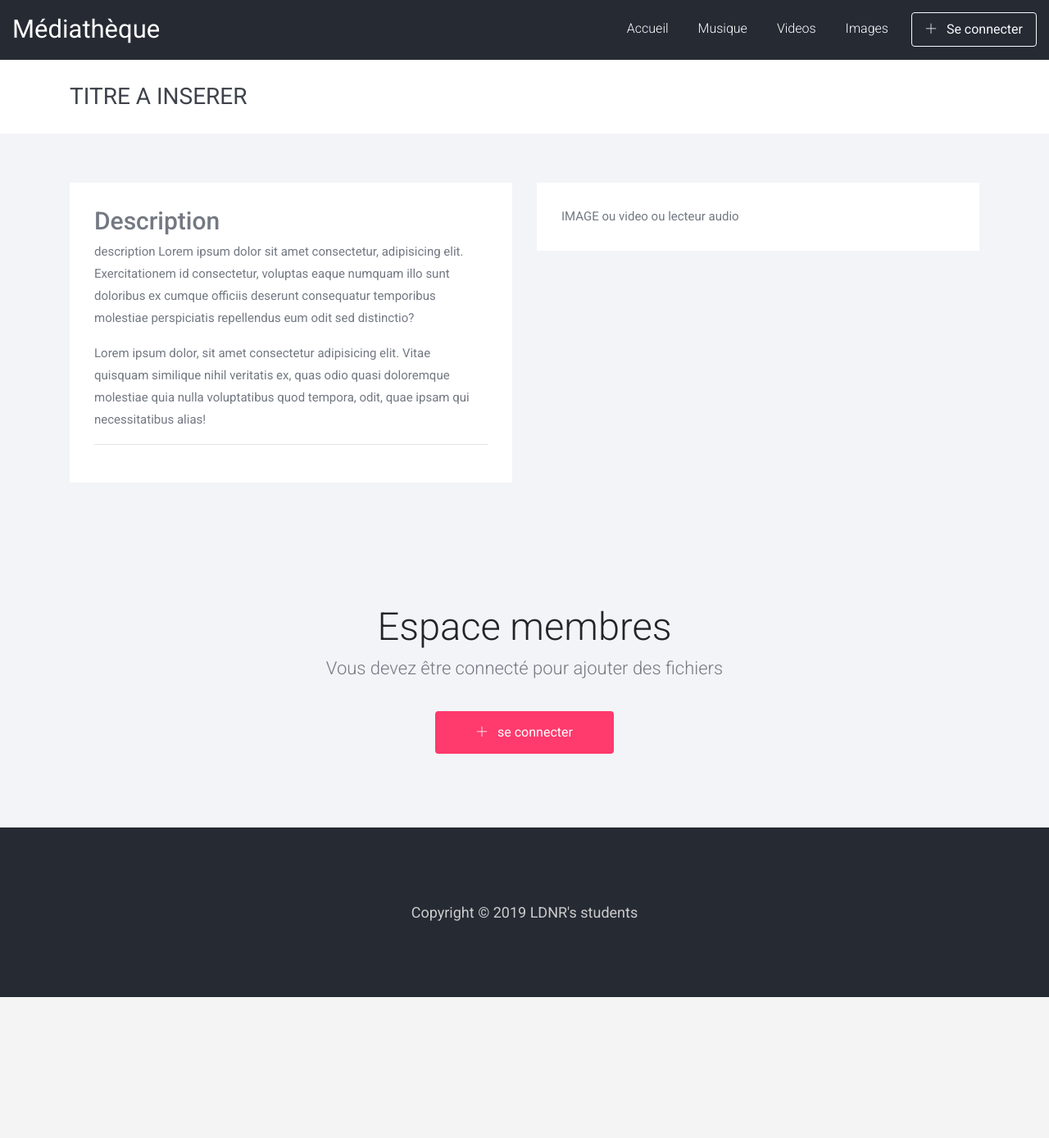
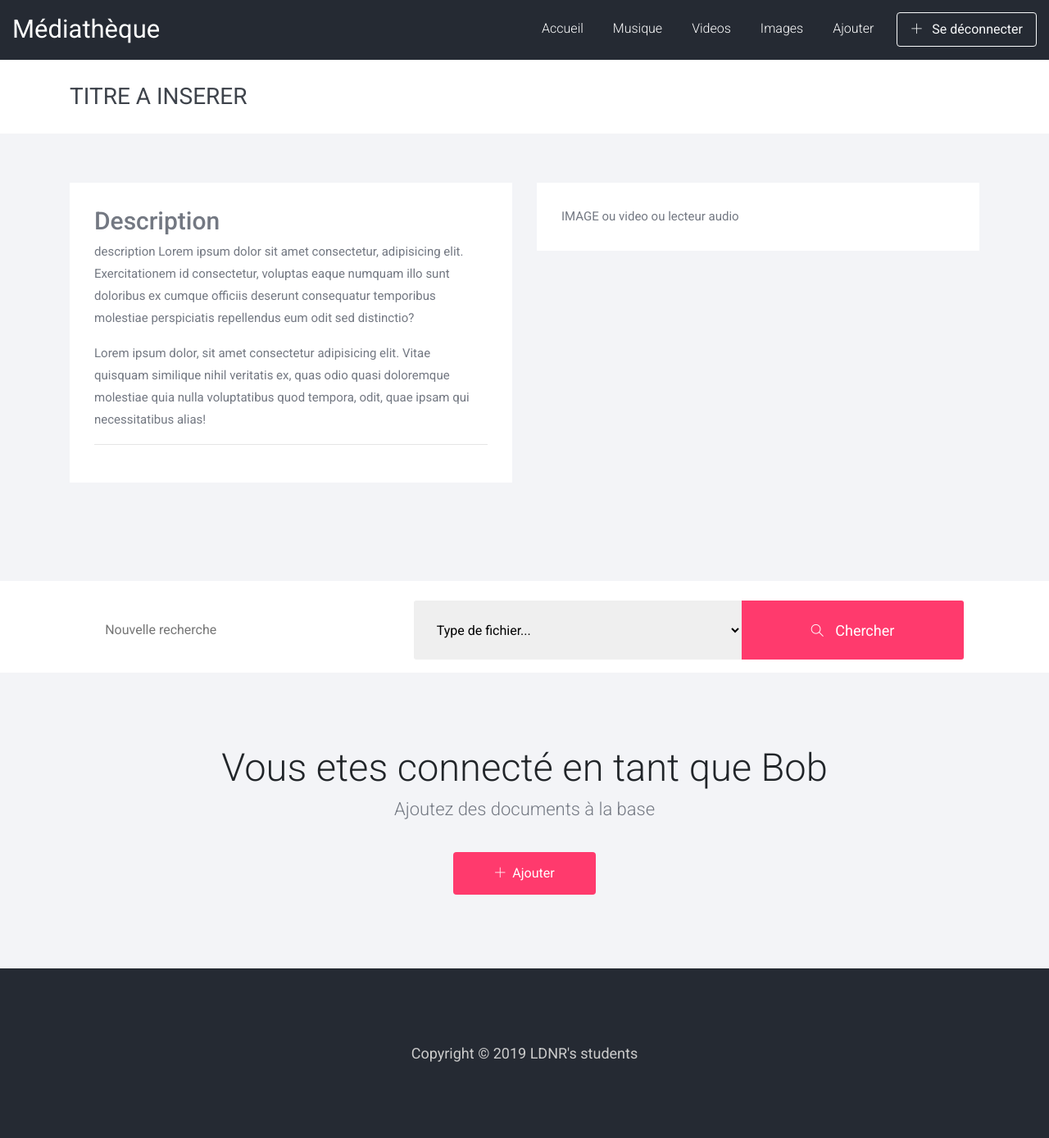
Before and after one commit to AceCerf/projet_php, a PHP site: page /detail.php in a window 1280 px wide. Shown: the whole page at 82% size. Before the commit the page ends 1217 px from the top, so only its background shows below. Run offline with PHP 8.4, Linux system fonts and the light colour scheme.

Commit message:
commit du soir/ espoir

```diff
--- a/class/GenerateForm.php
+++ b/class/GenerateForm.php
@@ -85,7 +85,7 @@ class GenerateForm {
     }
 
 }
-
+/*
 
 //Test ---------------------------------------------
 
@@ -107,3 +107,5 @@ $form = new GenerateForm();
 
     ?>
     </form>
+
+    */
--- a/detail.php
+++ b/detail.php
@@ -1,7 +1,7 @@
 <?php
 session_start();
 require('autoload.php');
-//$_SESSION['login'] = "Bob";
+$_SESSION['login'] = "Bob";
 ?>
 
 <html lang="en">
@@ -43,14 +43,14 @@ require('autoload.php');
             <div class="row">
                 <div class="col-md-12">
                 <nav class="navbar navbar-expand-lg navbar-light">
-                            <a class="navbar-brand" href="index.html">Médiathèque</a>
+                            <a class="navbar-brand" href="bindex.php">Médiathèque</a>
                             <button class="navbar-toggler" type="button" data-toggle="collapse" data-target="#navbarNavDropdown" aria-controls="navbarNavDropdown" aria-expanded="false" aria-label="Toggle navigation">
                             <span class="icon-menu"></span>
                             </button>
                             <div class="collapse navbar-collapse justify-content-end" id="navbarNavDropdown">
                             <ul class="navbar-nav">
                                 <li class="nav-item active">
-                                    <a class="nav-link" href="#">Accueil</a>
+                                    <a class="nav-link" href="bindex.php">Accueil</a>
                                 </li>
                                 <li class="nav-item active">
                                     <a class="nav-link" href="detail.php?type=musique">Musique</a>
@@ -66,7 +66,7 @@ require('autoload.php');
                                 //Vérification de session ouverte
                                 if (isset($_SESSION["login"])){
                                     printf('<li class="nav-item active">
-                                            <a class="nav-link" href="#">Ajouter</a>
+                                            <a class="nav-link" href="ajouterFichier.php">Ajouter</a>
                                             </li>');
                                     printf('<li><a href="logout.php" class="btn btn-outline-light top-btn"><span class="ti-plus"></span> Se  déconnecter<a></li>');
                                 }
@@ -126,11 +126,37 @@ require('autoload.php');
                 </div>
 
             </div>
+
         </div>
     </section>
     <!--//END BOOKING DETAILS -->
+    <div class="reserve-block light-bg"></div>
+    <div class="reserve-block light-bg"></div>
+
+    <div class="row d-flex justify-content-center">
+
+
+                <div class="col-md-10">
+                    <form class="form-wrap mt-4 form-row" action="detail.php" method="GET">
+                        <div class="btn-group" role="group" aria-label="Basic example">
+                            <input type="text" placeholder="Nouvelle recherche" class="btn-group1">
+                            <select class="btn-group1" name="type" placeholder="Type" value="Type">
+                                <option selected>Type de fichier...</option>
+                                <option value="musique" >Musique</option>
+                                <option value="video" >Vidéos</option>
+                                <option value="image">Images</option>
+                            </select>
+                            <button type="submit" class="btn-form"><span class="icon-magnifier search-icon"></span> Chercher<i class="pe-7s-angle-right"></i></button>
+                        </div>
+                    </form>
+
+                </div>
+
+        </div>
+
+
     <!--============================= ADD LISTING =============================-->
-    <div class="reserve-block light-bg"></div>
+
     <section class="main-block light-bg">
         <div class="container">
 
```
Also changed, not shown: bindex.php (+10 -6 lines).
